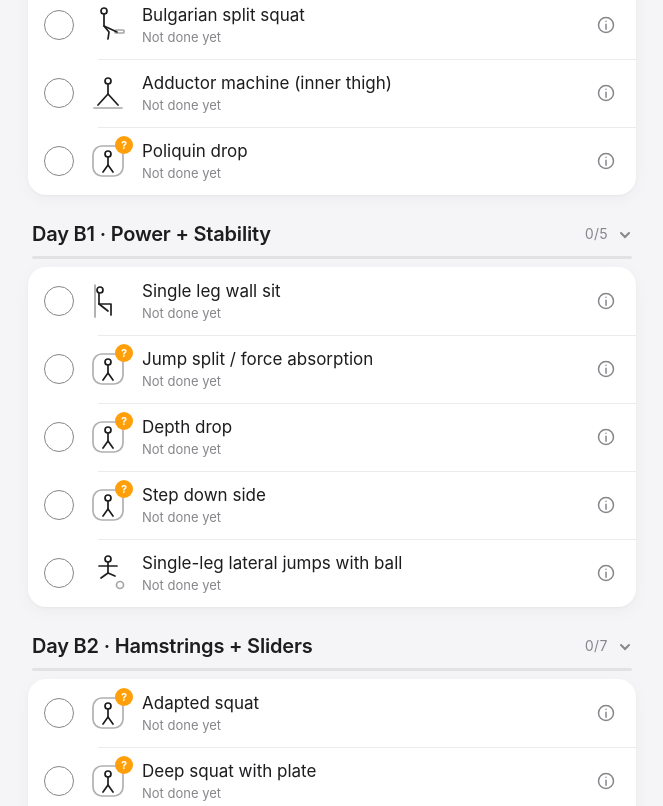
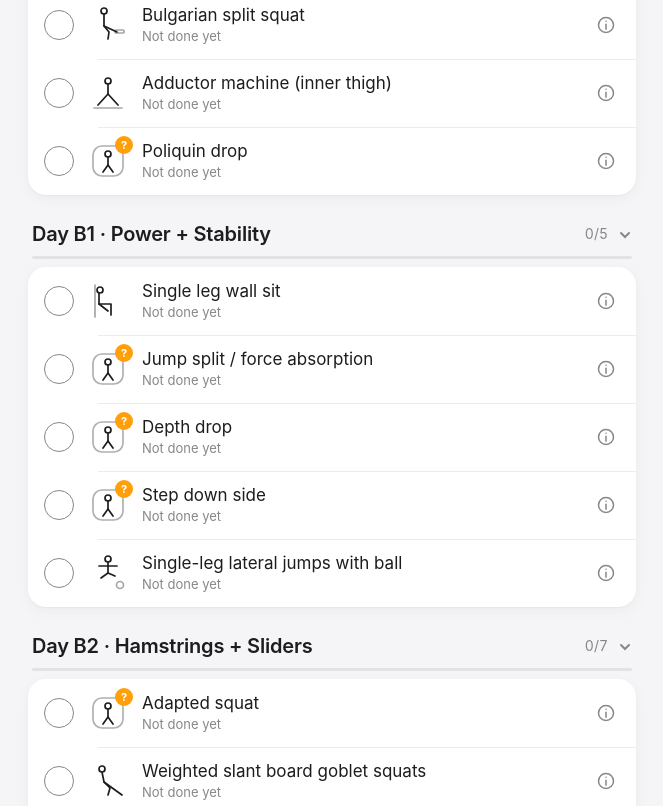
Before and after one commit to eriksaetre/daddys-peach-program, a plain HTML site: page index.html in a window 1280 px wide. Shown: the part 1194-2000 px from the top of the page, without its empty margins (308-971 px from the left). Drawn offline with Linux system fonts and the light colour scheme.

Commit message:
Rename to Weighted slant board goblet squats

```diff
--- a/index.html
+++ b/index.html
@@ -30,7 +30,7 @@ h1{font-size:34px;font-weight:700;letter-spacing:-.02em;margin:2px 0 0}
 .row+.row:before{content:"";position:absolute;top:0;left:70px;right:0;border-top:.5px solid var(--ln)}
 .row.f{background:var(--acs)}.ic{width:40px;height:40px;flex:none;color:var(--tx);position:relative}.ic svg{width:40px;height:40px}
 .q{position:absolute;right:-5px;top:-5px;background:var(--wa);color:#fff;border-radius:9px;font-size:11px;font-weight:700;width:18px;height:18px;display:grid;place-items:center}
-.tx{flex:1;min-width:0}.nm{font-size:17px;transition:color .2s}.meta{font-size:13px;color:var(--mu);margin-top:2px;white-space:nowrap;overflow:hidden;text-overflow:ellipsis}
+.tx{flex:1;min-width:0}.nm{font-size:17px;line-height:1.25;overflow-wrap:anywhere;min-width:0;transition:color .2s}.meta{font-size:13px;color:var(--mu);margin-top:2px;white-space:nowrap;overflow:hidden;text-overflow:ellipsis}
 .done .nm{color:var(--mu)}.ck{width:30px;height:30px;border-radius:50%;border:1.5px solid var(--mu);flex:none;display:grid;place-items:center;transition:all .25s}
 .ck svg{width:16px;height:16px;stroke:#fff;stroke-width:3;fill:none;stroke-dasharray:24;stroke-dashoffset:24;transition:stroke-dashoffset .3s .05s}
 .done .ck{background:var(--ac);border-color:var(--ac)}.done .ck svg{stroke-dashoffset:0}.pop .ck{animation:pop .35s cubic-bezier(.2,1.6,.4,1)}
@@ -81,11 +81,11 @@ deadlift:g(H(9,11)+L('11,13 23,19 23,34')+L('14,16 14,26')+M('<line x1="9" y1="2
 unk:g('<rect x="5" y="5" width="30" height="30" rx="9" opacity=".35"/>'+H(20,13)+L('20,16 20,24 15,31')+L('20,24 25,31'))};
 const SECS=[["W","Warm-up"],["A","Day A · Strength"],["B1","Day B1 · Power + Stability"],["B2","Day B2 · Hamstrings + Sliders"]];
 const SMAP={e0:'A',e1:'W',e2:'B1',e3:'B1',e4:'A',e5:'W',e6:'B1',e7:'A',e8:'B1',e9:'B2',e10:'A',e11:'B2',e12:'W',e13:'A',e14:'W',e15:'B1',e16:'B2',e17:'W',e18:'B2',e19:'B2',e20:'B2',e21:'W',e22:'W',e23:'W',e24:'B2',e25:'A'};
-const DEF=[["Single leg RDL","rdl"],["Copenhagen plank","cope"],["Single leg wall sit","wallsit"],["Jump split / force absorption","unk",1],["Leg extension","ext"],["Wall planted hip","unk",1],["Depth drop","unk",1],["Step up through","unk",1],["Step down side","unk",1],["Adapted squat","unk",1],["Bulgarian split squat","bss"],["Deep squat with plate","unk",1],["Adductor dip","unk",1],["Adductor machine (inner thigh)","adduct"],["Foam roll","roll"],["Single-leg lateral jumps with ball","jump"],["Straight-leg deadlift","deadlift"],["Monster walk","band"],["Walking lunges","lunge"],["Slider hamstring bridge","bridge"],["Slider side lunge","side"],["Back side step","unk",1],["Lateral band walk","band"],["Stork hold","stork"],["Single-leg squat with lateral slider","pistol"],["Poliquin drop","unk",1]];
+const DEF=[["Single leg RDL","rdl"],["Copenhagen plank","cope"],["Single leg wall sit","wallsit"],["Jump split / force absorption","unk",1],["Leg extension","ext"],["Wall planted hip","unk",1],["Depth drop","unk",1],["Step up through","unk",1],["Step down side","unk",1],["Adapted squat","unk",1],["Bulgarian split squat","bss"],["Weighted slant board goblet squats","pistol"],["Adductor dip","unk",1],["Adductor machine (inner thigh)","adduct"],["Foam roll","roll"],["Single-leg lateral jumps with ball","jump"],["Straight-leg deadlift","deadlift"],["Monster walk","band"],["Walking lunges","lunge"],["Slider hamstring bridge","bridge"],["Slider side lunge","side"],["Back side step","unk",1],["Lateral band walk","band"],["Stork hold","stork"],["Single-leg squat with lateral slider","pistol"],["Poliquin drop","unk",1]];
 const iso=d=>{const z=new Date(d);return z.getFullYear()+'-'+String(z.getMonth()+1).padStart(2,'0')+'-'+String(z.getDate()).padStart(2,'0')};
 const mon=d=>{d=new Date(d);d.setHours(12,0,0,0);d.setDate(d.getDate()-((d.getDay()+6)%7));return iso(d)};
 const fresh=()=>({v:2,ex:DEF.map((e,i)=>({id:'e'+i,n:e[0],i:e[1],q:!!e[2]})),week:{start:mon(new Date()),done:{}},hist:[],sort:false});
-function migrate(s){if(!s||!Array.isArray(s.ex))s=fresh();s.week=s.week||{start:mon(new Date()),done:{}};s.week.done=s.week.done||{};s.hist=s.hist||[];
+function migrate(s){if(!s||!Array.isArray(s.ex))s=fresh();s.week=s.week||{start:mon(new Date()),done:{}};s.week.done=s.week.done||{};s.hist=s.hist||[];s.ex.forEach(e=>{if(e.n==='Deep squat with plate'){e.n='Weighted slant board goblet squats';e.i='pistol';delete e.q}});
  s.ex.forEach(e=>{if(!e.s)e.s=SMAP[e.id]||'W';e.note=e.note||'';});s.week.at=s.week.at||{};s.target=s.target||80;s.theme=s.theme||'auto';s.col=s.col||{};s.v=2;
  // backfill last-done from history (hist items carry names only)
  s.ex.forEach(e=>{if(!e.last){const w=s.hist.find(w=>w.items.some(x=>x.d&&(x.id===e.id||x.n===e.n)));if(w)e.last=w.start}});return s}
--- a/sw.js
+++ b/sw.js
@@ -1,4 +1,4 @@
-const C='legs-v3',F=['./','./index.html','./manifest.json','./icon-192.png','./icon-512.png'];
+const C='legs-v4',F=['./','./index.html','./manifest.json','./icon-192.png','./icon-512.png'];
 self.addEventListener('install',e=>{e.waitUntil(caches.open(C).then(c=>c.addAll(F)));self.skipWaiting()});
 self.addEventListener('activate',e=>e.waitUntil(caches.keys().then(k=>Promise.all(k.filter(x=>x!==C).map(x=>caches.delete(x)))).then(()=>self.clients.claim())));
 self.addEventListener('fetch',e=>e.respondWith(caches.match(e.request).then(r=>r||fetch(e.request))));
```
